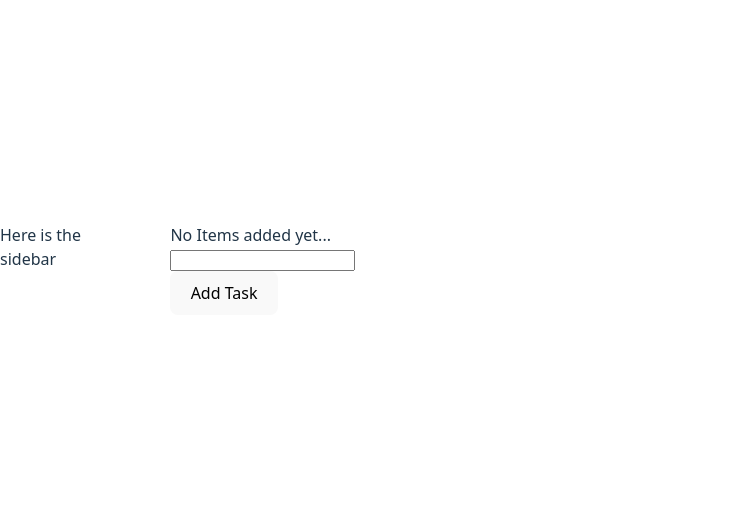
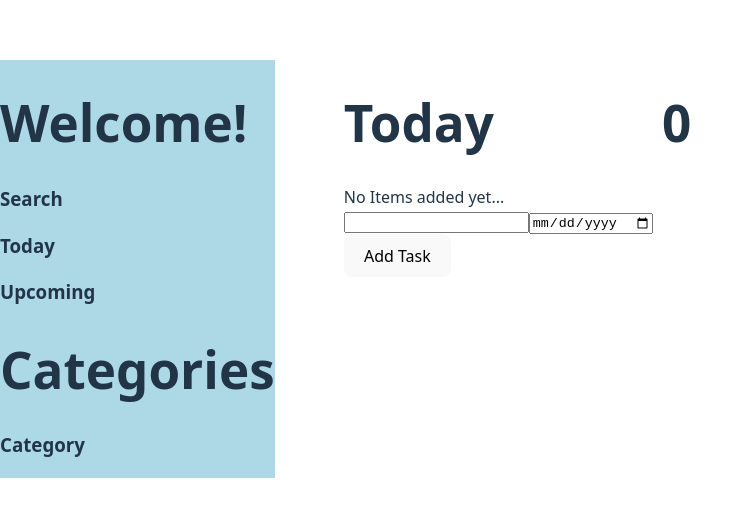
Before and after one commit to jayshah008/todo-list, a React (Vite) app: page / in a window 1280 px wide. Shown: the part 131-648 px from the top of the page, without its empty margins (0-753 px from the left). Built offline with nearby package versions, Linux system fonts and the light colour scheme.

Commit message:
Added Date and created the sidebar

```diff
--- a/package.json
+++ b/package.json
@@ -11,7 +11,8 @@
   },
   "dependencies": {
     "react": "^19.1.0",
-    "react-dom": "^19.1.0"
+    "react-dom": "^19.1.0",
+    "react-icons": "^5.5.0"
   },
   "devDependencies": {
     "@eslint/js": "^9.25.0",
--- a/src/main/Main.css
+++ b/src/main/Main.css
@@ -1,3 +1,13 @@
 .MainContent{
     padding-left: 10%;
 }
+
+.headerContent{
+    display: flex;
+    justify-content: space-between;
+    align-items: center;
+}
+
+ul.listItems{
+    list-style-type: none;
+}
--- a/src/main/Main.tsx
+++ b/src/main/Main.tsx
@@ -1,10 +1,13 @@
 import './Main.css'
 import { useState } from 'react';
+import { CiCircleCheck } from "react-icons/ci";
+
 
 
 interface itemList{
     id : number;
     value : String;
+    dateValue : String;
 }
 
 function Main() {
@@ -12,11 +15,13 @@ function Main() {
     const [ItemValue, setItemValue] = useState('');
     const [Items, setItems] = useState<itemList[]>([]);
     const [id_Item, setId] = useState<number>(0);
+    const [date, setDate] = useState("");
 
     function addItems(){
-        setItems([...Items, {id : id_Item, value: ItemValue}])
+        setItems([...Items, {id : id_Item, value: ItemValue, dateValue : date}])
         setItemValue('');
         setId(id_Item => id_Item+1);
+        setDate("");
     }
 
     const removeItem = (ItemId : number) => {
@@ -24,7 +29,7 @@ function Main() {
     }
 
     const listItems = Items.map(item =>
-        <li>{item.value}<button onClick={() => removeItem(item.id)}>Finished</button></li>
+        <li> <CiCircleCheck  onClick={() => removeItem(item.id)}/> {item.value} - {item.dateValue}<button onClick={() => removeItem(item.id)}>Finished</button></li>
     )
 
 
@@ -33,16 +38,22 @@ function Main() {
 
         <div className="MainContent">
 
+            <div className="headerContent">
+                <h1 className='day'>Today</h1>
+                <h1 className='count'>{Items.length}</h1>
+            </div>
+
             <div className="listItems">
 
                 {Items.length == 0 ?
                 "No Items added yet..."
                 :
-                <ul>{listItems}</ul>
+                <ul className='listItems'>{listItems}</ul>
                 }
             </div>
 
             <input type="text" value = {ItemValue} onChange={(e) => {setItemValue(e.target.value)}}/>
+            <input type="date" value={date} onChange={(e) => {setDate(e.target.value)}}/>
             <button onClick={addItems}>Add Task</button>
 
         </div>
--- a/src/sidebar/Sidebar.css
+++ b/src/sidebar/Sidebar.css
@@ -0,0 +1,4 @@
+.mainContent{
+    background-color: lightblue;
+    height: 100%;
+}
--- a/src/sidebar/Sidebar.tsx
+++ b/src/sidebar/Sidebar.tsx
@@ -3,7 +3,21 @@ import './Sidebar.css'
 function Sidebar(){
     return (
         <>
-        <div>Here is the sidebar</div>
+        <div className="mainContent">
+            <h1>Welcome!</h1>
+
+            <div className="sections">
+                <h3>Search</h3>
+                <h3>Today</h3>
+                <h3>Upcoming</h3>
+            </div>
+
+            <h1>Categories</h1>
+            <div className="categories">
+                <h3>Category</h3>
+            </div>
+
+        </div>
         </>
     )
 }
```
Also changed, not shown: 1 other file (tests, documents, lock files or other folders).
